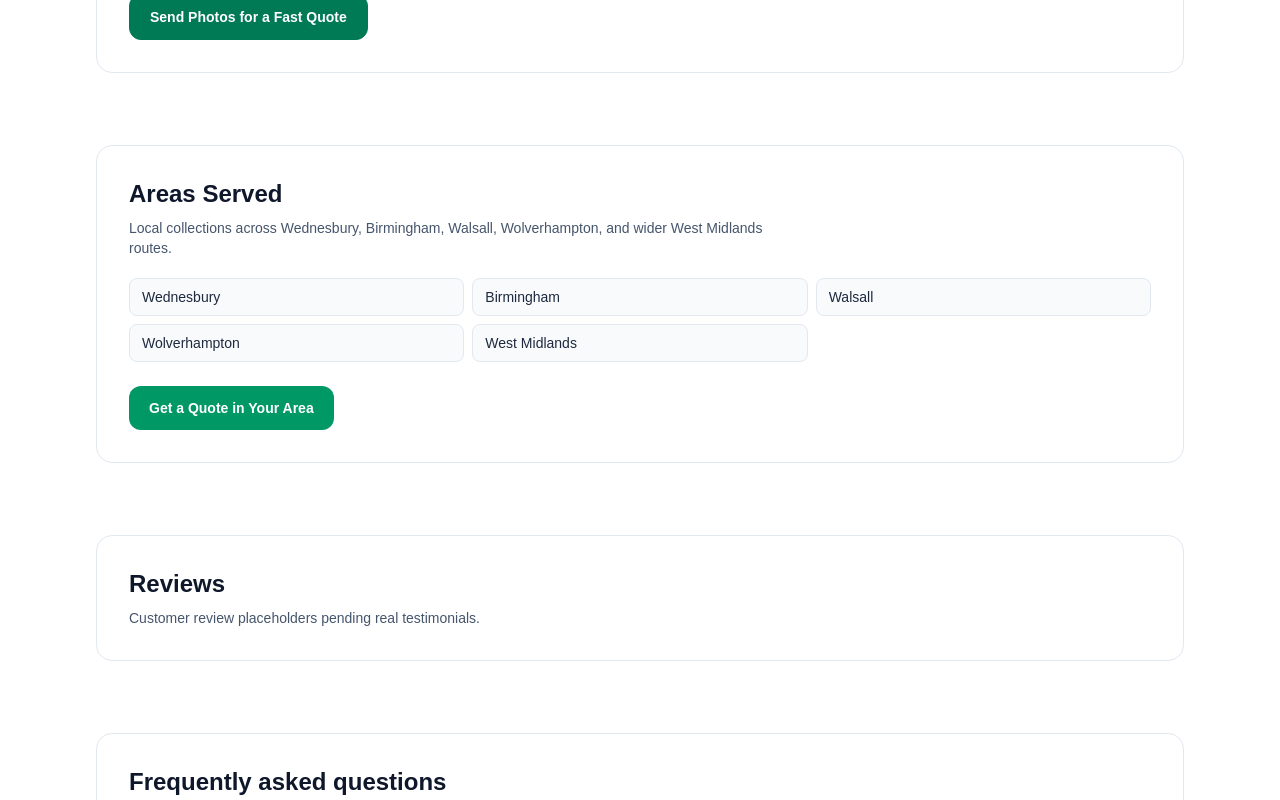
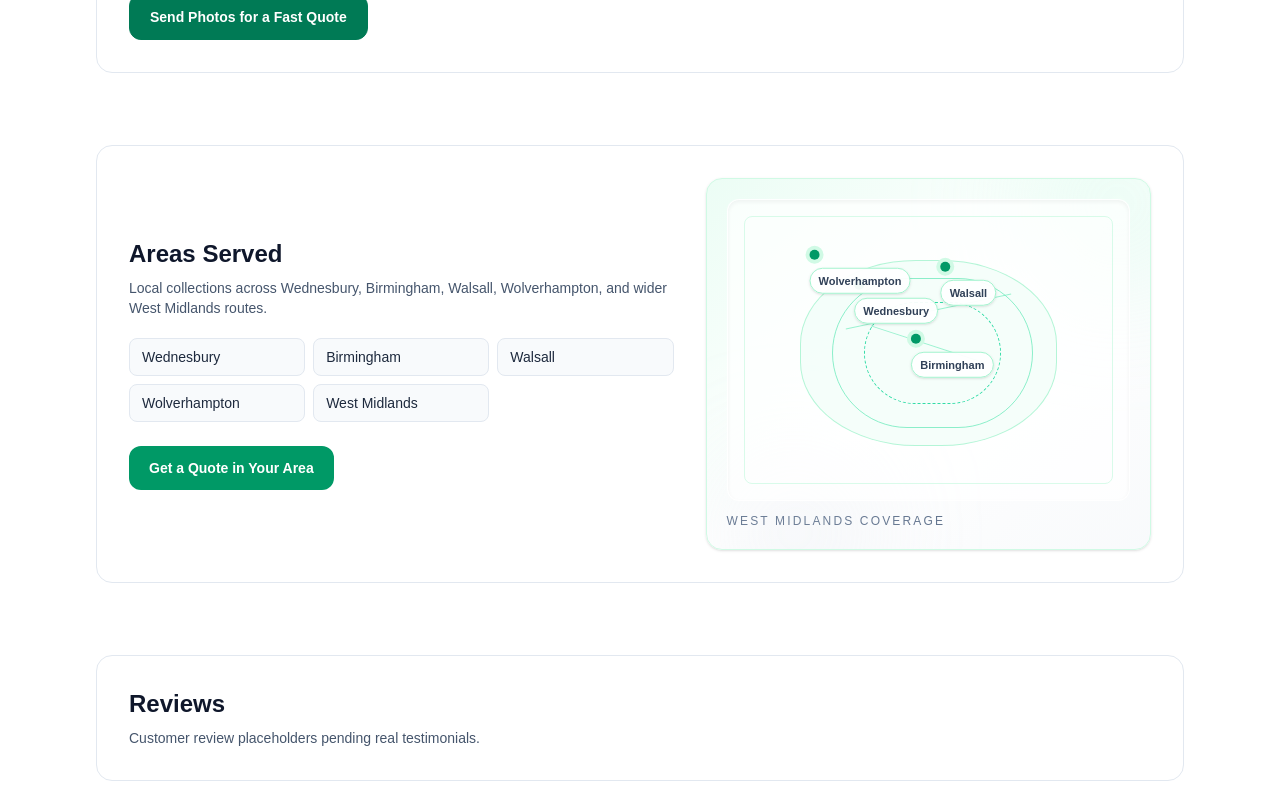
Before and after one commit to usamabuilds/cleaning-webiste, a Next.js app: page / in a window 1280 px wide. Shown: the part 3100-3900 px from the top of the page. Built offline with nearby package versions, Linux system fonts and the light colour scheme.

Commit message:
Enhance homepage areas section with stylized coverage card

```diff
--- a/src/components/sections/areas-section.tsx
+++ b/src/components/sections/areas-section.tsx
@@ -10,9 +10,18 @@ const servedTowns: ReadonlyArray<string> = [
   "West Midlands",
 ];
 
+const coveragePoints: ReadonlyArray<{ name: string; positionClassName: string }> = [
+  { name: "Wednesbury", positionClassName: "left-[42%] top-[34%]" },
+  { name: "Birmingham", positionClassName: "left-[56%] top-[52%]" },
+  { name: "Walsall", positionClassName: "left-[60%] top-[28%]" },
+  { name: "Wolverhampton", positionClassName: "left-[33%] top-[24%]" },
+];
+
 export function AreasSection(): JSX.Element {
   return (
     <section id="areas-served" aria-labelledby="areas-served-heading" className="rounded-2xl border border-slate-200 bg-white p-6 sm:p-8">
+      <div className="grid gap-6 lg:grid-cols-[minmax(0,1.1fr)_minmax(0,0.9fr)] lg:items-center lg:gap-8">
+        <div>
           <div className="max-w-2xl">
             <h2 id="areas-served-heading" className="text-2xl font-bold text-slate-900">
               Areas Served
@@ -38,6 +47,33 @@ export function AreasSection(): JSX.Element {
               Get a Quote in Your Area
             </Link>
           </div>
+        </div>
+
+        <div className="relative overflow-hidden rounded-2xl border border-emerald-100 bg-gradient-to-br from-emerald-50 via-white to-slate-50 p-5 shadow-sm">
+          <div className="pointer-events-none absolute -right-12 -top-14 h-40 w-40 rounded-full bg-emerald-200/30 blur-3xl" aria-hidden="true" />
+          <div className="pointer-events-none absolute -bottom-12 left-6 h-32 w-32 rounded-full bg-slate-300/30 blur-3xl" aria-hidden="true" />
+
+          <div className="relative aspect-[4/3] rounded-xl border border-white/70 bg-white/70 p-4 shadow-inner">
+            <div className="absolute inset-4 rounded-lg border border-emerald-100/80" aria-hidden="true" />
+            <div className="absolute left-[18%] top-[20%] h-[62%] w-[64%] rounded-[45%] border border-emerald-200/80 bg-emerald-50/50" aria-hidden="true" />
+            <div className="absolute left-[26%] top-[26%] h-[50%] w-[50%] rounded-full border border-emerald-300/70" aria-hidden="true" />
+            <div className="absolute left-[34%] top-[34%] h-[34%] w-[34%] rounded-full border border-dashed border-emerald-400/80" aria-hidden="true" />
+            <div className="absolute left-[29%] top-[37%] h-px w-[42%] -rotate-[12deg] bg-emerald-300/60" aria-hidden="true" />
+            <div className="absolute left-[35%] top-[48%] h-px w-[30%] rotate-[18deg] bg-emerald-300/60" aria-hidden="true" />
+
+            {coveragePoints.map((point) => (
+              <div key={point.name} className={`absolute ${point.positionClassName} -translate-x-1/2 -translate-y-1/2`}>
+                <span className="block h-2.5 w-2.5 rounded-full bg-emerald-600 ring-4 ring-emerald-100" aria-hidden="true" />
+                <span className="mt-2 inline-block rounded-full border border-emerald-200 bg-white/95 px-2 py-1 text-[11px] font-semibold text-slate-700 shadow-sm">
+                  {point.name}
+                </span>
+              </div>
+            ))}
+          </div>
+
+          <p className="mt-3 text-xs font-medium uppercase tracking-[0.18em] text-slate-500">West Midlands Coverage</p>
+        </div>
+      </div>
     </section>
   );
 }
```
Lines whose indentation alone changed are shown as unchanged.
